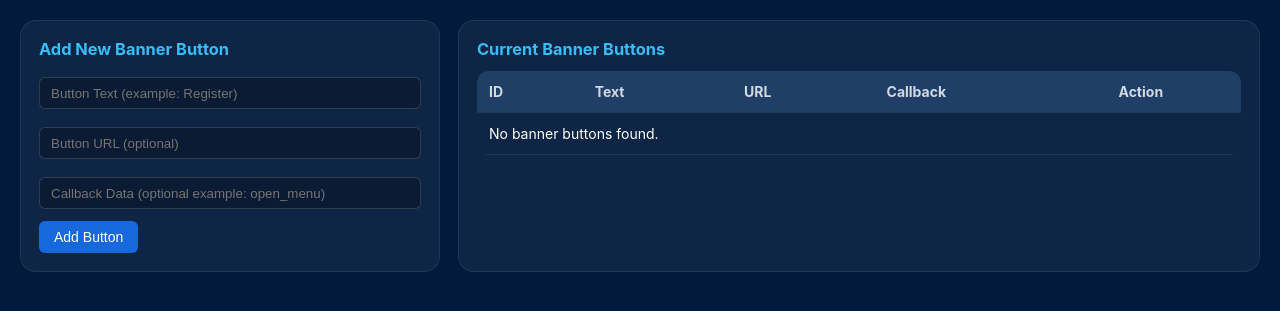
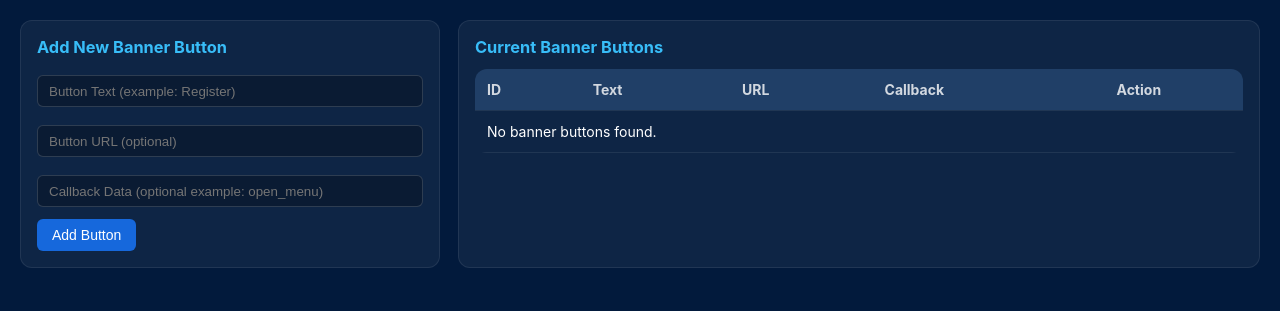
Before and after one commit to searcfile/mybot, a Flask app: page /admin/banner_buttons in a window 1280 px wide. Shown: the part 64-375 px from the top of the page. Run offline with Flask 3, Linux system fonts and the light colour scheme; the visitor is signed in with stand-in values (Sample User, id 1); data that the repository does not hold is empty; some libraries are stand-ins or nearby versions.

Commit message:
Update banner_buttons.html

```diff
--- a/templates/banner_buttons.html
+++ b/templates/banner_buttons.html
@@ -230,9 +230,9 @@
     .card {
       background: rgba(255,255,255,0.05);
       border: 1px solid rgba(255,255,255,0.08);
-      border-radius: 16px;
-      padding: 18px;
-      margin-bottom: 18px;
+      border-radius: 12px;
+      padding: 16px;
+      margin-bottom: 16px;
     }
 
     h3 {
```
